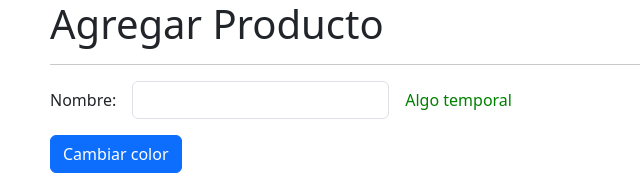
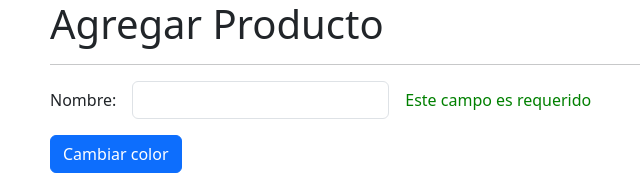
Before and after one commit to florius88/directiveSignalsApp, an Angular app: page /products/product in a window 1280 px wide. Shown: the top 179 px of the page, without its empty margins (32-672 px from the left). Built offline with nearby package versions, Linux system fonts and the light colour scheme.

Commit message:
Recibiendo errores en la directiva

```diff
--- a/src/app/products/pages/product-page/product-page.component.html
+++ b/src/app/products/pages/product-page/product-page.component.html
@@ -15,7 +15,7 @@
 
     <div class="col-auto">
       <!-- Directiva personalizada -->
-      <span customLabel [color]="color">Algo temporal</span>
+      <span customLabel [color]="color" [errors]="myForm.get('name')?.errors">Algo temporal</span>
     </div>
 
   </div>
--- a/src/app/shared/directives/custom-label.directive.ts
+++ b/src/app/shared/directives/custom-label.directive.ts
@@ -1,4 +1,5 @@
 import { Directive, ElementRef, Input, OnInit } from '@angular/core';
+import { ValidationErrors } from '@angular/forms';
 
 
 @Directive({
@@ -8,10 +9,16 @@
 
   private htmlElement?: ElementRef<HTMLElement>
   private _color: string = 'red'
+  private _errors?: ValidationErrors | null | undefined
 
   @Input() set color(value: string) {
     this._color = value
     this.setStyle()
+  }
+
+  @Input() set errors(value: ValidationErrors | null | undefined) {
+    this._errors = value
+    this.setErrorMessage()
   }
 
   constructor(private element: ElementRef<HTMLElement>) {
@@ -31,4 +38,37 @@
     this.htmlElement!.nativeElement.style.color = this._color
   }
 
+  setErrorMessage() {
+    if (!this.htmlElement) return
+    /* Si no hay errores */
+    if (!this._errors) {
+      this.htmlElement.nativeElement.innerText = 'No hay errores'
+      return
+    }
+
+    const errors = Object.keys(this._errors)
+    // console.log(errors);
+    /* Si el error es por campo requerido */
+    if (errors.includes('required')) {
+      this.htmlElement.nativeElement.innerText = 'Este campo es requerido'
+      return
+    }
+
+    /* Si el error es por formato email */
+    if (errors.includes('email')) {
+      this.htmlElement.nativeElement.innerText = 'No tiene formato email'
+      return
+    }
+
+    /* Si el error es por minLength */
+    if (errors.includes('minlength')) {
+      const min = this._errors!['minlength']['requiredLength']
+      const current = this._errors!['minlength']['actualLength']
+
+      this.htmlElement.nativeElement.innerText = `Mínimo ${current}/${min} caracteres`
+      return
+    }
+
+  }
+
 }
```
